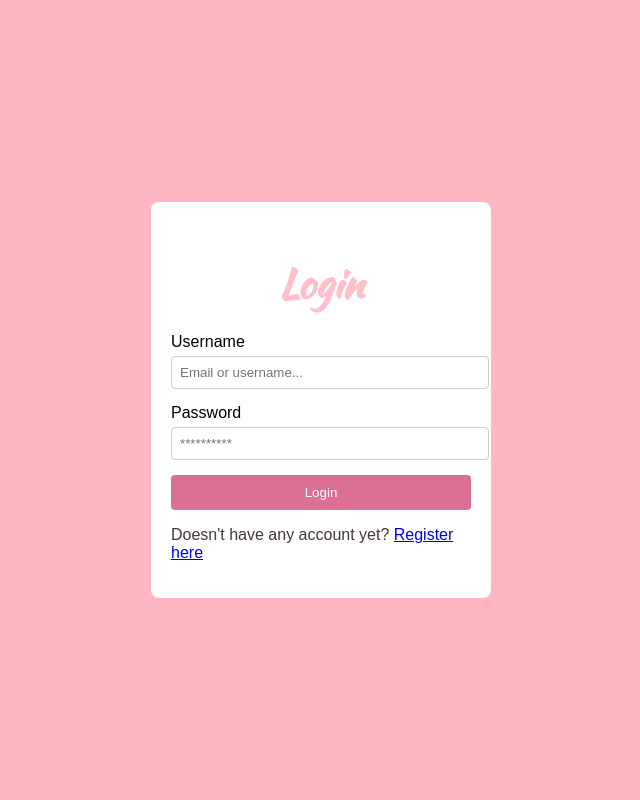
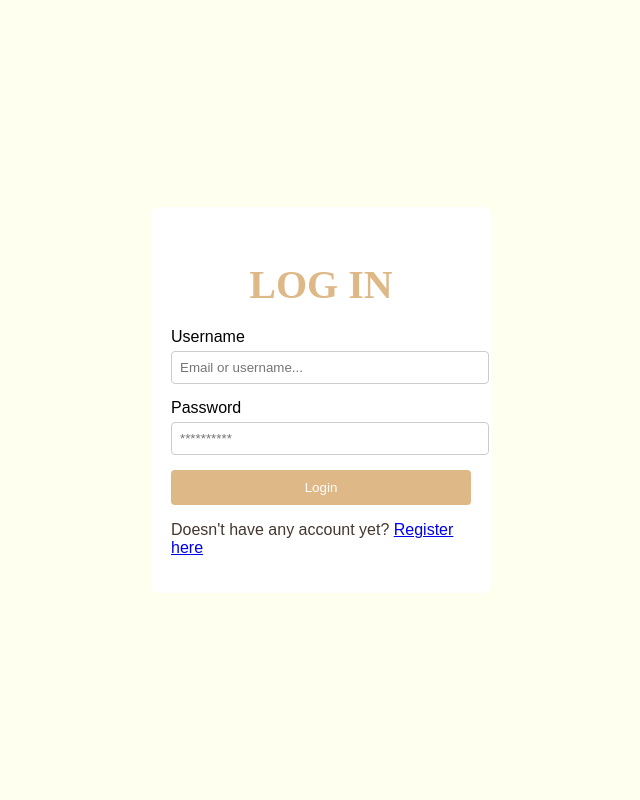
Before and after one commit to Erijonamujii/SimpleLoginRegisterform, a PHP site: page /login.html in a window 1280 px wide. Shown: the whole page, without its empty margins (319-959 px from the left). Run offline with PHP 8.4, Linux system fonts and the light colour scheme; some web fonts are replaced.

Commit message:
COLOR changed the color

```diff
--- a/login.html
+++ b/login.html
@@ -17,7 +17,7 @@
 
 
     <form class="login-form">
-      <h2>Login</h2>
+      <h2>LOG IN</h2>
 
 
       <div class="input-group">
--- a/register.html
+++ b/register.html
@@ -18,7 +18,7 @@
     <div class="container">
 
         <form action=""class="registerform">
-            <h2> Create new account</h2>
+            <h2> CREATE NEW ACCOUNT</h2>
 
 <div class="input">
 
--- a/style.css
+++ b/style.css
@@ -6,14 +6,14 @@ body {
     justify-content: center;
     align-items: center;
     height: 100vh;
-    background-color: lightpink;
+    background-color: #FFFFF0;
   }
 
   h2{
     font-size: 40px;
-    color: pink;
+    color: #DEB887;
 
-font-family: 'Kaushan Script', cursive;
+font-family: serif;
 
   }
   .container {
@@ -55,7 +55,7 @@ font-family: 'Kaushan Script', cursive;
     padding: 10px;
     border: none;
     border-radius: 4px;
-    background-color:palevioletred;
+    background-color:#DEB887;
     color: white;
 
 
```
